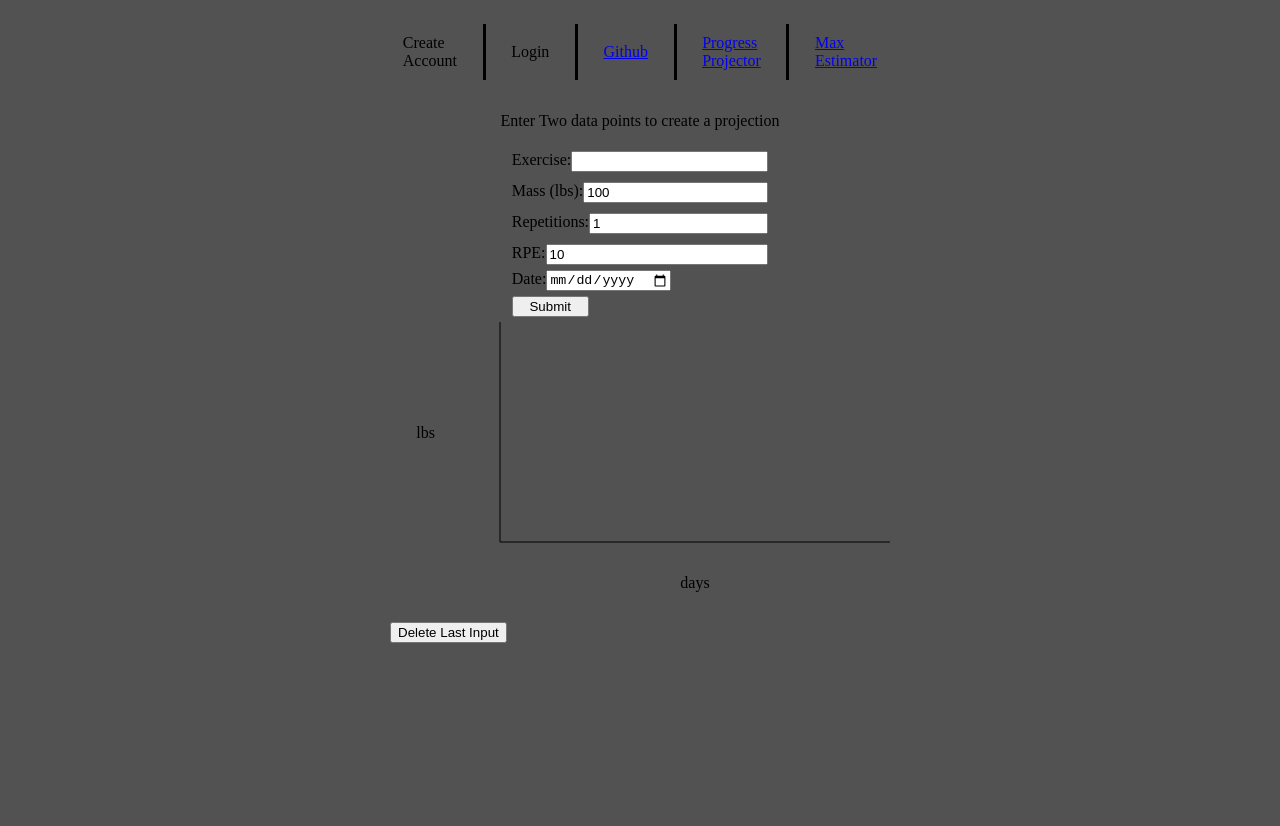
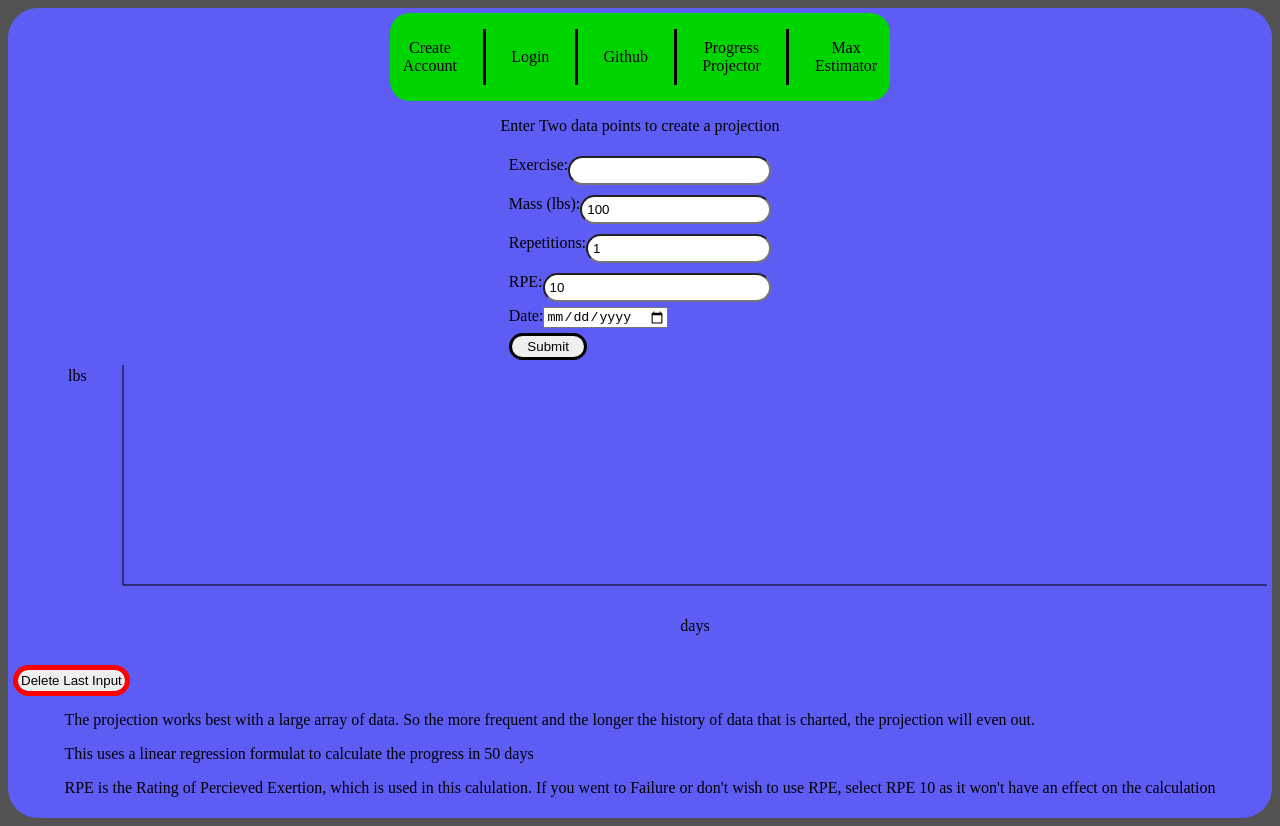
Before and after one commit to A-Galicia/Strength-Projector, a React (Vite) app: page /progress in a window 1280 px wide. Before the commit the page ends 800 px from the top, so only its background shows below. Built offline with nearby package versions, Linux system fonts and the light colour scheme.

Commit message:
added syling

```diff
--- a/src/components/ProgressChart.jsx
+++ b/src/components/ProgressChart.jsx
@@ -11,7 +11,7 @@ import {
   ResponsiveContainer,
   ReferenceLine,
 } from 'recharts';
-import { addDays, compareAsc, format, parse } from 'date-fns';
+import { compareAsc, parse } from 'date-fns';
 
 function ProgressChart({ data }) {
   const [maxData, setMaxData] = useState([]);
@@ -70,10 +70,11 @@ function ProgressChart({ data }) {
           <Line
             type='monotone'
             dataKey='strength'
-            stroke='#002fffff'
+            stroke='#011d95ff'
             strokeWidth={3}
             dot={false}
             data={projection}
+            strokeDasharray='8 5'
           ></Line>
           <Line
             type='monotone'
@@ -83,25 +84,30 @@ function ProgressChart({ data }) {
             dot={false}
             data={maxData}
           ></Line>
-          <ReferenceLine y={lastMax.strength} label='Max' stroke='green' />
+          <ReferenceLine y={lastMax.strength} label='Max' stroke='#14891aff' />
 
           <XAxis
-            angle={12}
             dataKey='day'
             stroke='#000000ff'
             allowDuplicatedCategory={false}
           >
             <Label className={classes.label} value='days' position='bottom' />
           </XAxis>
-          <YAxis domain={['auto', 'auto']} stroke='#000000ff'>
-            <Label className={classes.label} value='lbs' position='left' />
+          <YAxis domain={['dataMin - 100', 'dataMax + 100']} stroke='#000000ff'>
+            <Label
+              className={classes.label}
+              value='lbs'
+              position='insideTopLeft'
+            />
           </YAxis>
           <Tooltip />
         </LineChart>
       </ResponsiveContainer>
 
-      <form onSubmit={deleteLast}>
-        <button type='submit'>Delete Last Input</button>
+      <form className={classes.deleteForm} onSubmit={deleteLast}>
+        <button className={classes.delete} type='submit'>
+          Delete Last Input
+        </button>
       </form>
     </div>
   );
--- a/src/components/RpeTable.jsx
+++ b/src/components/RpeTable.jsx
@@ -1,6 +1,6 @@
 import { useEffect, useState } from 'react';
 import Calc from '../calc.js';
-import classes from '../styles/Projector.module.css';
+import classes from '../styles/Estimator.module.css';
 
 function RpeTable({ mass, reps, rpe }) {
   const [e1rm, setE1rm] = useState(100);
--- a/src/pages/Estimator.jsx
+++ b/src/pages/Estimator.jsx
@@ -1,5 +1,5 @@
 import { useState } from 'react';
-import classes from '../styles/Projector.module.css';
+import classes from '../styles/Estimator.module.css';
 import RpeTable from '../components/RpeTable';
 import NavBar from '../components/NavBar';
 
--- a/src/pages/Progress.jsx
+++ b/src/pages/Progress.jsx
@@ -121,6 +121,24 @@ function Progress() {
       </form>
 
       <ProgressChart data={data} />
+
+      <div className={classes.instrucions}>
+        <p>
+          The projection works best with a large array of data. So the more
+          frequent and the longer the history of data that is charted, the
+          projection will even out.
+        </p>
+        <p>
+          This uses a linear regression formulat to calculate the progress in 50
+          days
+        </p>
+        <p>
+          <a href='https://blog.nasm.org/rate-of-perceived-exertion'>RPE</a> is
+          the Rating of Percieved Exertion, which is used in this calulation. If
+          you went to Failure or don't wish to use RPE, select RPE 10 as it
+          won't have an effect on the calculation
+        </p>
+      </div>
     </div>
   );
 }
--- a/src/styles/Projector.module.css
+++ b/src/styles/Estimator.module.css
@@ -2,12 +2,21 @@
   display: flex;
   flex-direction: column;
   align-items: center;
+  overflow: scroll;
+  width: 115%;
+  background-color: rgb(93, 93, 246);
+  padding: 10px;
+  border-radius: 30px;
 }
 
 .form {
   display: flex;
   flex-direction: column;
   align-items: flex-start;
+  background-color: rgb(154, 252, 251);
+  margin: 10px;
+  padding: 10px;
+  border-radius: 30px;
 }
 
 .label {
@@ -18,6 +27,8 @@
 
 .input {
   flex-grow: 1;
+  padding: 5px;
+  border-radius: 50px;
 }
 
 .submit {
@@ -26,7 +37,7 @@
 }
 
 table {
-  border: 2px solid rgb(0, 0, 0);
+  width: 90%;
 }
 
 th {
@@ -38,20 +49,21 @@ td {
 }
 
 tbody > tr:nth-of-type(even) {
-  background-color: grey;
+  background-color: rgb(154, 252, 251);
 }
 
 .tableDiv {
   display: flex;
   flex-direction: column;
   align-items: center;
+  background-color: rgb(93, 93, 246);
 }
 
 .maxDiv {
   display: flex;
   flex-direction: column;
   align-items: center;
-  border: 9px outset rgb(35, 35, 35);
+  border: 10px outset rgb(80, 80, 244);
 }
 
 .max {
--- a/src/styles/NavBar.module.css
+++ b/src/styles/NavBar.module.css
@@ -14,6 +14,8 @@
 
 nav {
   width: clamp(200px, 75%, 500px);
+  background-color: rgb(0, 213, 0);
+  border-radius: 20px;
 }
 
 .verticalLine {
@@ -23,4 +25,7 @@ nav {
 a {
   place-self: center;
   width: min-content;
+  text-decoration: none;
+  color: black;
+  text-align: center;
 }
--- a/src/styles/Progress.module.css
+++ b/src/styles/Progress.module.css
@@ -2,6 +2,9 @@
   display: flex;
   flex-direction: column;
   align-items: center;
+  background-color: rgb(93, 93, 246);
+  border-radius: 30px;
+  padding: 5px;
 }
 
 .form {
@@ -18,20 +21,39 @@
 
 .input {
   flex-grow: 1;
+  padding: 5px;
+  border-radius: 50px;
+}
+input:focus {
+  background-color: aqua;
 }
 
 .submit {
   width: 30%;
   margin-block: 5px;
+  border: 3px solid black;
+  border-radius: 20px;
+  padding: 3px;
 }
 
 /* Chart Styles */
 
 .mainChart {
   height: 300px;
-  width: clamp(100px, 90%, 500px);
+  width: 100%;
+  margin-bottom: 30px;
 }
 
 .label {
   fill: black;
 }
+
+.delete {
+  border: 5px solid red;
+  border-radius: 20px;
+  padding: 3px;
+}
+
+button:hover {
+  background-color: yellow;
+}
```
Also changed, not shown: src/calc.js (+0 -22 lines).
